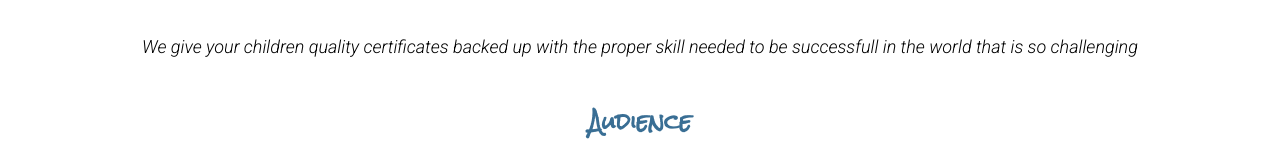
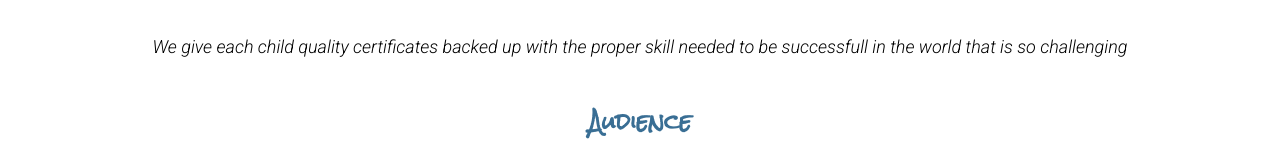
Before and after one commit to Godwinessienbyuidaho/WDD130, a plain HTML site: page elequence_school/site-plan.html in a window 1280 px wide. Shown: the part 632-773 px from the top of the page. Drawn offline with Linux system fonts and the light colour scheme.

Commit message:
paragraph edited

```diff
--- a/elequence_school/site-plan.html
+++ b/elequence_school/site-plan.html
@@ -21,7 +21,7 @@
       <hr>
       <h2>At Eloquence Schools We Are The Best At What We Do </h2>
       <h3>Purpose</h3>
-      <p>We give your children quality certificates backed up with the proper skill needed to be successfull in the world that is so challenging</p>  <!-- change this -->
+      <p>We give each child quality certificates backed up with the proper skill needed to be successfull in the world that is so challenging</p>  <!-- change this -->
 
 
       <h3>Audience</h3>
```
